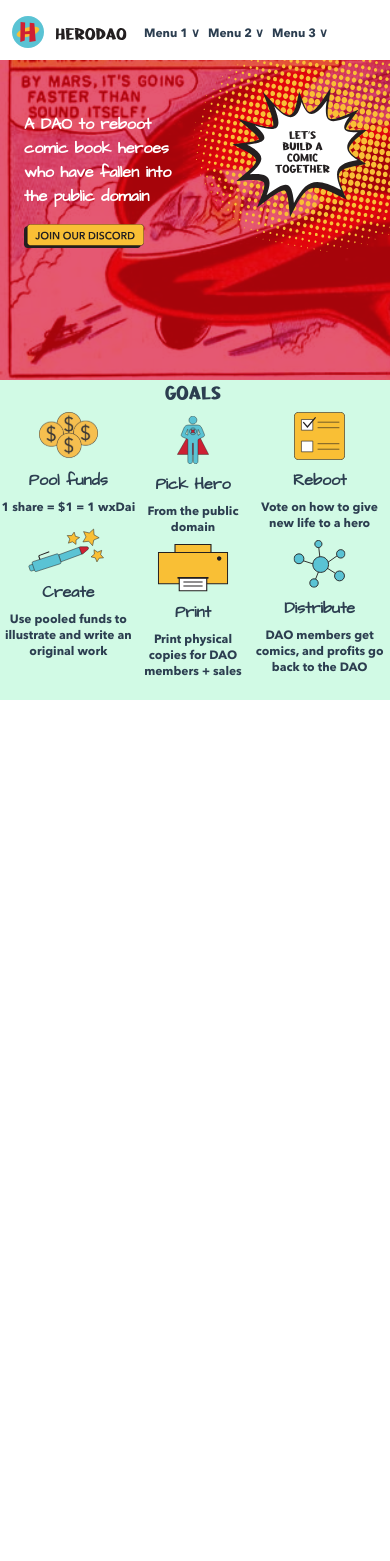
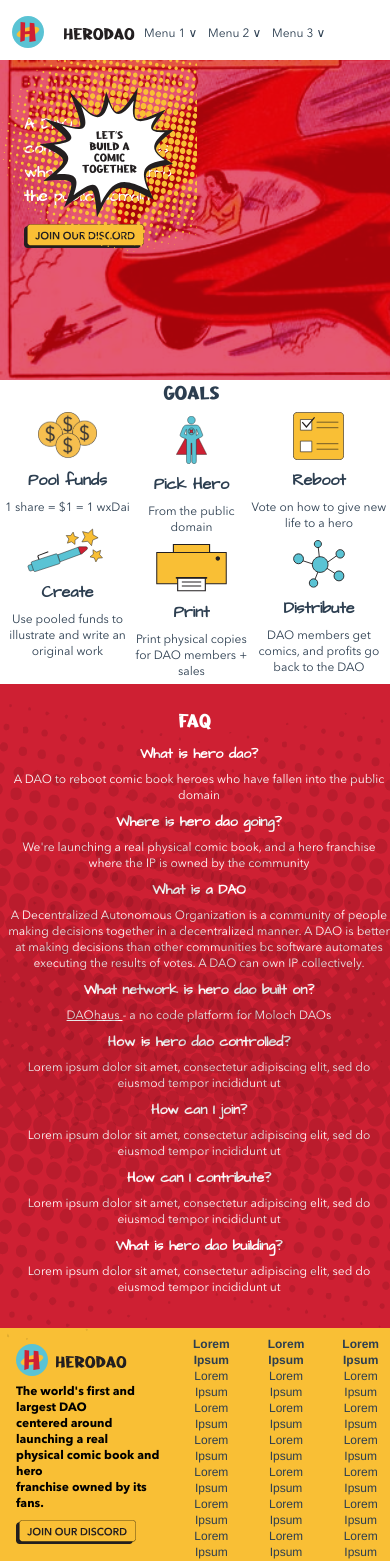
Before and after one commit to jahabeebs/herodao, a Vue app in the folder herodao/: page / in a window 390 px wide. Shown: the top 1561 px of the page. Before the commit the page ends 844 px from the top, so only its background shows below. Built offline with nearby package versions, Linux system fonts and the light colour scheme.

Commit message:
added faqcontainer, bottomcontainer, made more responsive

```diff
--- a/herodao/src/components/BigRedComicContainer.vue
+++ b/herodao/src/components/BigRedComicContainer.vue
@@ -2,8 +2,13 @@
     <div class="flex bg-herodao-red bg-blend-soft-light bg-moonship-art bg-cover bg-no-repeat sm:h-108 h-80">
       <div class="absolute text-left top-28 left-6 sm:top-48 sm:left-20 sm:text-4xl font-bold font-architects-daughter text-white">
         A DAO to reboot <br> comic book heroes <br> who have fallen into <br> the public domain</div>
+      <a href="https://discord.gg/YeZjTvdWBt">
       <img class="absolute h-6 top-56 left-6 sm:h-14 sm:top-96 sm:left-20" src="@/assets/joinourdiscord.svg">
-      <img class="absolute h-48 top-18 right-0 sm:h-110 sm:right-0 sm:top-0" src="@/assets/letsbuildacomic.svg">
+      </a>
+      <div class="absolute md:right-0">
+      <img class="flex top-18 h-48 md:h-94 sm:h-110 sm:right-0 sm:top-0 visible md:invisible sm:invisible" src="@/assets/letsbuildacomic.svg">
+      </div>
+        <img class="absolute top-18 h-42 md:h-110 sm:h-110 sm:right-0 sm:top-0 invisible md:visible sm:visible" src="@/assets/letsbuildacomic.svg">
     </div>
 </template>
 
--- /dev/null
+++ b/herodao/src/components/BottomContainer.vue
@@ -0,0 +1,47 @@
+<template>
+  <div class="flex bg-herodao-gold">
+    <div class="flex flex-row space-x-4 md:space-x-16 sm:space-x-28">
+      <div class="sm:ml-56 md:ml-80 ml-4 mt-4 md:mt-4 sm:mt-10 space-y-2">
+        <div class="flex flex-row space-x-2">
+          <img class="flex h-8 md:h-12 sm:h-16" src="@/assets/herodaologo.svg">
+          <img class="flex h-3 mt-3 md:mt-3 md:h-6 sm:h-6 sm:mt-5" src="@/assets/herodaoname.svg">
+        </div>
+        <div class="font-avenir text-xs md:text-sm sm:text-lg text-left text-black font-bold">The world's first and
+          largest DAO <br> centered around launching a
+          real <br>
+          physical comic book and hero <br> franchise owned by its fans.
+        </div>
+        <div>
+          <a href="https://discord.gg/YeZjTvdWBt">
+            <img class="h-6 sm:h-8" src="@/assets/joinourdiscord.svg">
+          </a>
+        </div>
+      </div>
+      <div class="flex flex-col flex-shrink text-xs sm:text-sm mt-2 md:mt-6 sm:mt-4">
+        <div class="flex font-bold">Lorem Ipsum</div>
+        <div class="flex">Lorem Ipsum <br> Lorem Ipsum <br> Lorem Ipsum <br> Lorem Ipsum <br> Lorem Ipsum <br> Lorem
+          Ipsum <br> Lorem Ipsum <br> Lorem Ipsum <br> Lorem Ipsum
+        </div>
+      </div>
+      <div class="flex flex-col flex-shrink text-xs mt-2 sm:text-sm md:mt-6 sm:mt-4">
+        <div class="flex font-bold">Lorem Ipsum</div>
+        <div class="flex">Lorem Ipsum <br> Lorem Ipsum <br> Lorem Ipsum <br> Lorem Ipsum <br> Lorem Ipsum <br> Lorem
+          Ipsum <br> Lorem Ipsum <br> Lorem Ipsum <br> Lorem Ipsum
+        </div>
+      </div>
+      <div class="flex flex-col flex-shrink text-xs mt-2 sm:text-sm md:mt-6 sm:mt-4">
+        <div class="flex font-bold">Lorem Ipsum</div>
+        <div class="flex">Lorem Ipsum <br> Lorem Ipsum <br> Lorem Ipsum <br> Lorem Ipsum <br> Lorem Ipsum <br> Lorem
+          Ipsum
+        </div>
+      </div>
+    </div>
+  </div>
+</template>
+
+<script>
+
+export default {
+  name: "BottomContainer",
+}
+</script>
--- /dev/null
+++ b/herodao/src/components/FaqContainer.vue
@@ -0,0 +1,78 @@
+<template>
+  <div class="flex flex-col bg-herodao-red mt-4 pt-4 pb-8">
+    <div class="flex">
+      <img class="absolute sm:h-140 md:h-112 h-112 left-0 my-auto opacity-70" src="@/assets/dotsleft.svg">
+    </div>
+    <div class="flex">
+      <img class="absolute sm:h-140 md:h-112 h-112 right-0 my-auto opacity-70" src="@/assets/dots.svg">
+    </div>
+    <div class="flex">
+      <img class="absolute md:-bottom-170 sm:h-140 md:h-112 md:bottom-0 h-112 left-0 my-auto opacity-70"
+           src="@/assets/dotsleft.svg">
+    </div>
+    <div class="flex">
+      <img class="absolute md:-bottom-170 sm:h-140 md:h-112 h-112 right-0 my-auto opacity-70" src="@/assets/dots.svg">
+    </div>
+    <div class="flex flex-col space-y-2 space-x-2 mx-auto">
+      <div class="flex font-aAhaWow sm:text-4xl sm:pt-2 pt-2 text-lg justify-center text-white">FAQ</div>
+      <div class="flex text-white font-architects-daughter font-bold sm:text-3xl text-sm justify-center sm:pt-8">What is
+        hero dao?
+      </div>
+      <div class="flex text-white font-avenir sm:text-xl sm:pt-4 text-xs justify-center">A DAO to reboot comic book
+        heroes who have fallen into the public domain
+      </div>
+      <div class="flex text-white font-architects-daughter font-bold sm:text-3xl justify-center text-sm sm:pt-8">Where
+        is hero dao going?
+      </div>
+      <div class="flex text-white font-avenir sm:text-xl sm:pt-4 text-xs justify-center">We're launching a real physical
+        comic book, and a hero franchise where the IP is owned by the community
+      </div>
+      <div class="flex text-white font-architects-daughter font-bold sm:text-3xl justify-center text-sm sm:pt-8">What is
+        a DAO
+      </div>
+      <div class="flex text-white font-avenir sm:text-xl sm:pt-4 text-xs justify-center">A Decentralized Autonomous
+        Organization is a community of people making decisions together in a decentralized manner. A DAO is better at
+        making decisions than other communities bc software automates executing the results of votes. A DAO can own IP
+        collectively.
+      </div>
+      <div class="flex text-white font-architects-daughter font-bold sm:text-3xl justify-center text-sm sm:pt-8">What
+        network is hero dao built on?
+      </div>
+      <div class="flex text-white font-avenir sm:text-xl sm:pt-4 text-xs justify-center"><a class="underline"
+                                                                                            href="https://app.daohaus.club/dao/0x64/0x82b09c514d5427c8184b2fe7dc9fa632a6c05c26">DAOhaus&nbsp;</a>
+        - a no code platform for Moloch DAOs
+      </div>
+      <div class="flex text-white font-architects-daughter font-bold sm:text-3xl justify-center text-sm sm:pt-8">How is
+        hero dao controlled?
+      </div>
+      <div class="flex text-white font-avenir sm:text-xl sm:pt-4 text-xs justify-center">Lorem ipsum dolor sit amet,
+        consectetur adipiscing elit, sed do eiusmod tempor incididunt ut
+      </div>
+      <div class="flex text-white font-architects-daughter font-bold sm:text-3xl justify-center text-sm sm:pt-8">How can
+        I join?
+      </div>
+      <div class="flex text-white font-avenir sm:text-xl sm:pt-4 text-xs justify-center">Lorem ipsum dolor sit amet,
+        consectetur adipiscing elit, sed do eiusmod tempor incididunt ut
+      </div>
+      <div class="flex text-white font-architects-daughter font-bold sm:text-3xl justify-center text-sm sm:pt-8">How can
+        I contribute?
+      </div>
+      <div class="flex text-white font-avenir sm:text-xl sm:pt-4 text-xs justify-center">Lorem ipsum dolor sit amet,
+        consectetur adipiscing elit, sed do eiusmod tempor incididunt ut
+      </div>
+      <div class="flex text-white font-architects-daughter font-bold sm:text-3xl justify-center text-sm sm:pt-8">What is
+        hero dao building?
+      </div>
+      <div class="flex text-white font-avenir sm:text-xl sm:pt-4 text-xs justify-center">Lorem ipsum dolor sit amet,
+        consectetur adipiscing elit, sed do eiusmod tempor incididunt ut
+      </div>
+    </div>
+  </div>
+</template>
+
+<script>
+
+export default {
+  name: "FaqContainer",
+}
+</script>
--- a/herodao/src/components/GoalsContainer.vue
+++ b/herodao/src/components/GoalsContainer.vue
@@ -1,5 +1,5 @@
 <template>
-  <div class="bg-green-100 sm:h-112 h-80">
+  <div class="sm:h-112 md:h-112 h-72">
     <div class="flex flex-row justify-evenly">
     <div class="flex flex-col sm:pt-24 pt-8 sm:space-y-4 space-y-2">
       <div class="flex justify-center">
@@ -14,7 +14,7 @@
       </div>
     </div>
     <div class="flex flex-col sm:space-y-4 space-y-2 justify-center">
-      <div class="flex font-aAhaWow sm:text-4xl sm:pt-8 text-lg justify-center">Goals</div>
+      <div class="flex font-aAhaWow sm:text-4xl sm:pt-8 md:pt-4 text-lg justify-center">Goals</div>
       <div class="flex justify-center">
         <img class="flex sm:h-28 h-12" src="@/assets/pickhero.svg">
       </div>
--- a/herodao/src/components/LandingPage.vue
+++ b/herodao/src/components/LandingPage.vue
@@ -2,19 +2,25 @@
   <Navbar></Navbar>
   <BigRedComicContainer></BigRedComicContainer>
   <GoalsContainer></GoalsContainer>
+  <FaqContainer></FaqContainer>
+  <BottomContainer></BottomContainer>
 </template>
 
 <script>
 import Navbar from './Navbar.vue'
 import BigRedComicContainer from './BigRedComicContainer.vue';
 import GoalsContainer from './GoalsContainer.vue';
+import FaqContainer from './FaqContainer.vue';
+import BottomContainer from './BottomContainer.vue';
 
 export default {
   name: 'LandingPage',
   components: {
     Navbar,
     BigRedComicContainer,
-    GoalsContainer
+    GoalsContainer,
+    FaqContainer,
+    BottomContainer
   }
 }
 </script>
--- a/herodao/src/components/Navbar.vue
+++ b/herodao/src/components/Navbar.vue
@@ -1,14 +1,17 @@
 <template>
-    <div class="absolute sm:left-8 left-3 sm:top-3 top-4">
-        <img class="flex sm:h-10 h-8" src="@/assets/herodaologo.svg">
-    </div>
-    <div class="absolute sm:left-20 left-14 top-7">
-    <img class="flex sm:h-4 h-3" src="@/assets/herodaoname.svg">
-    </div>
-    <div class="absolute sm:text-2xl text-xs sm:left-60 left-36 sm:top-5 top-6.5 font-avenir font-bold">Menu 1 &or;</div>
-    <div class="absolute sm:text-2xl text-xs sm:left-96 left-52 sm:top-5 top-6.5 font-avenir font-bold">Menu 2 &or;</div>
-    <div class="absolute sm:text-2xl text-xs sm:left-105 left-68 sm:top-5 top-6.5 font-avenir font-bold">Menu 3 &or;</div>
-    <div class="flex sm:h-2"></div>
+  <div class="absolute sm:left-8 left-3 sm:top-3 top-4">
+    <img class="flex md:h-12 sm:h-10 h-8" src="@/assets/herodaologo.svg">
+  </div>
+  <div class="absolute sm:left-20 pl-2 left-14 top-7">
+    <img class="flex md:h-4 sm:h-4 h-3" src="@/assets/herodaoname.svg">
+  </div>
+  <div class="absolute sm:text-2xl text-xs sm:left-60 left-36 sm:top-5 top-6.5 font-avenir font-normal">Menu 1 &or;
+  </div>
+  <div class="absolute sm:text-2xl text-xs sm:left-96 left-52 sm:top-5 top-6.5 font-avenir font-normal">Menu 2 &or;
+  </div>
+  <div class="absolute sm:text-2xl text-xs sm:left-105 left-68 sm:top-5 top-6.5 font-avenir font-noraml">Menu 3 &or;
+  </div>
+  <div class="flex sm:h-2"></div>
 </template>
 
 <script>
--- a/herodao/src/index.css
+++ b/herodao/src/index.css
@@ -5,32 +5,27 @@
 @layer base {
     @font-face {
         font-family: Avenir Next;
-        font-weight: auto;
+        font-weight: normal;
         src: url(assets/fonts/AvenirNextLTPro-Regular.otf) format("truetype");
     }
     @font-face {
         font-family: Avenir Next;
-        font-weight: auto;
-        src: url(assets/fonts/AvenirNextLTPro-It.otf) format("truetype");
-    }
-    @font-face {
-        font-family: Avenir Next;
-        font-weight: auto;
+        font-weight: bold;
         src: url(assets/fonts/AvenirNextLTPro-Bold.otf) format("truetype");
     }
     @font-face {
         font-family: Architects Daughter;
-        font-weight: auto;
+        font-weight: normal;
         src: url(assets/fonts/ArchitectsDaughter-Regular.ttf) format("truetype");
     }
     @font-face {
         font-family: aAhaWow;
-        font-weight: auto;
+        font-weight: normal;
         src: url(assets/fonts/aAhaWow.otf) format("truetype");
     }
     @font-face {
         font-family: aAhaWow;
-        font-weight: auto;
+        font-weight: 400;
         src: url(assets/fonts/aAhaWow.ttf) format("truetype");
     }
 }
```
Also changed, not shown: herodao/tailwind.config.js (+55 -1 lines), herodao/src/assets/dots.svg (added), herodao/src/assets/dotsleft.svg (added).
